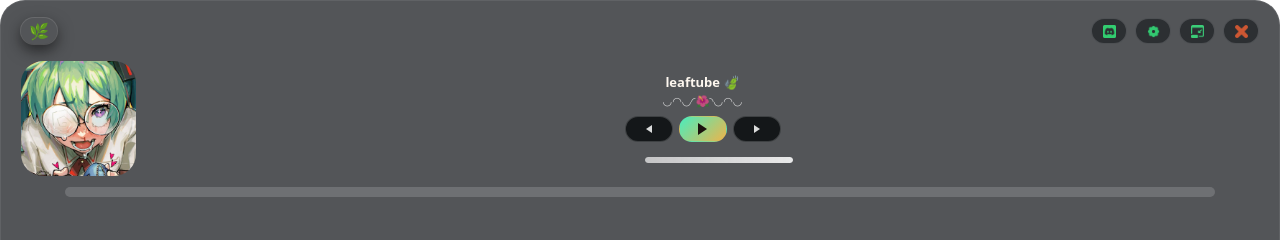
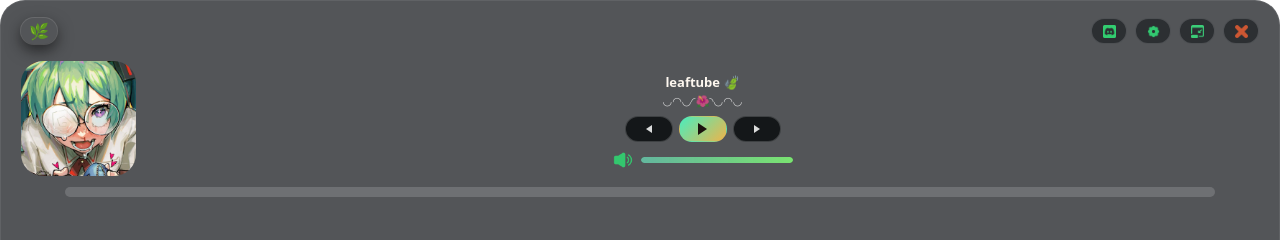
Before and after one commit to mntbliss/leaftube-, a Vue app: page / in a window 1280 px wide. Shown: the top 240 px of the page. Built offline with nearby package versions, Linux system fonts and the light colour scheme.

Commit message:
🎨 | Aesthetics

```diff
--- a/src/styles/global.css
+++ b/src/styles/global.css
@@ -206,10 +206,11 @@ input[type='checkbox']:checked::before {
     object-fit: contain;
     pointer-events: none;
     -webkit-app-region: no-drag;
+    transition: filter var(--transition-outline-filter) ease;
 }
 
 .icon-button:hover {
-    background: rgba(16, 22, 26, 0.9);
+    filter: drop-shadow(0 0 var(--outline-shadow-range) var(--leaf-accent));
 }
 
 .icon-button.is-on {
@@ -291,7 +292,6 @@ input[type='checkbox']:checked::before {
     max-width: none;
     min-height: 220px;
 }
-
 
 /* ----- player ----- */
 
@@ -375,65 +375,49 @@ input[type='checkbox']:checked::before {
 }
 
 .volume-mute {
-    flex: 0 0 24px;
+    flex: 0 0 20px;
     height: 20px;
     padding: 0;
     border: none;
     background: transparent;
-    color: rgba(255, 255, 255, 0.85);
+    background-size: contain;
+    background-image: url('/icons/mute.png');
     cursor: pointer;
     outline: none;
     display: flex;
     align-items: center;
     justify-content: center;
     -webkit-app-region: no-drag;
+    transition: filter var(--transition-outline-filter) ease;
 }
 
 .volume-mute:hover {
-    color: rgba(255, 255, 255, 1);
+    filter: drop-shadow(0 0 0.2rem var(--leaf-accent));
 }
 
 .volume-mute.is-muted {
-    color: rgba(255, 255, 255, 0.5);
+    background-size: contain;
+    background-image: url('/icons/unmute.png');
+    transition: filter var(--transition-outline-filter) ease;
 }
 
 .volume-mute.is-muted:hover {
-    color: rgba(255, 255, 255, 0.85);
-}
-
-.icon-speaker {
-    width: 8px;
-    height: 10px;
-    position: relative;
-    background: currentColor;
-    border-radius: 1px;
-}
-
-.icon-speaker::before {
-    content: '';
-    position: absolute;
-    left: 100%;
-    top: 50%;
-    margin-top: -3px;
-    width: 0;
-    height: 0;
-    border: 3px solid transparent;
-    border-left: 4px solid currentColor;
+    filter: drop-shadow(0 0 0.2rem var(--leaf-accent));
 }
 
 .volume-track {
     flex: 1;
     height: 6px;
     border-radius: 999px;
-    background: rgba(255, 255, 255, 0.16);
+    background: var(--leaf-background-secondary);
     cursor: pointer;
     position: relative;
     overflow: hidden;
-    transition: background 140ms ease-out;
+    transition: background 140ms ease-out, filter var(--transition-outline-filter) ease;
 }
 
 .volume-track:hover {
-    background: rgba(255, 255, 255, 0.22);
+    filter: drop-shadow(0 0 0.2rem var(--leaf-accent));
 }
 
 .volume-filled {
@@ -442,7 +426,7 @@ input[type='checkbox']:checked::before {
     top: 0;
     bottom: 0;
     border-radius: 999px;
-    background: linear-gradient(90deg, rgba(255, 255, 255, 0.6), rgba(255, 255, 255, 0.85));
+    background: linear-gradient(90deg, rgba(128, 255, 223, 0.6), rgba(134, 255, 123, 0.85));
     transition: width 120ms ease-out;
 }
 
@@ -457,12 +441,12 @@ input[type='checkbox']:checked::before {
     background: rgba(6, 9, 11, 0.8);
     cursor: pointer;
     outline: none;
-    transition: background 140ms ease-out, border-color 140ms ease-out, transform 100ms ease-out;
+    transition: background 140ms ease-out, border-color 140ms ease-out, transform 100ms ease-out, filter var(--transition-outline-filter) ease;
     -webkit-app-region: no-drag;
 }
 
 .circle-control:hover {
-    background: rgba(10, 15, 18, 0.95);
+    filter: drop-shadow(0 0 var(--outline-shadow-range) var(--leaf-accent));
 }
 
 .circle-control:active {
@@ -545,22 +529,20 @@ input[type='checkbox']:checked::before {
     background: rgba(255, 255, 255, 0.16);
     overflow: hidden;
     cursor: pointer;
-    transition: background 140ms ease-out;
+    transition: background 140ms ease-out, filter var(--transition-outline-filter) ease-out;
 }
 
 .progress-track:hover {
-    background: rgba(255, 255, 255, 0.22);
+    filter: drop-shadow(0 0 var(--outline-shadow-range) var(--leaf-accent));
 }
 
 .progress-filled {
     position: absolute;
     inset: 0;
     height: 100%;
-    background: linear-gradient(90deg, #ff9b4ae6, #c4ee77e6, #46ce41e6);
+    background: linear-gradient(90deg, #4affe1e6, #77eea5e6, #46ce41e6);
     transition: width 420ms linear;
 }
-
-
 
 /* ----- settings ----- */
 
--- a/src/styles/theme.css
+++ b/src/styles/theme.css
@@ -2,9 +2,12 @@
     --leaf-primary: #76ff8de6;
     --leaf-accent: #2a9d8f;
     --leaf-background: #101418;
+    --leaf-background-secondary: #324735b7;
     --leaf-glass: rgba(0, 0, 0, 0.25);
     --leaf-no-glass: rgba(10, 14, 18, 0.7);
     --leaf-border: rgba(255, 255, 255, 0.08);
     --leaf-text: #fef6e4;
     --leaf-muted-text: #acb1b6;
+    --transition-outline-filter: 0.25s;
+    --outline-shadow-range: 0.4rem;
 }
```
